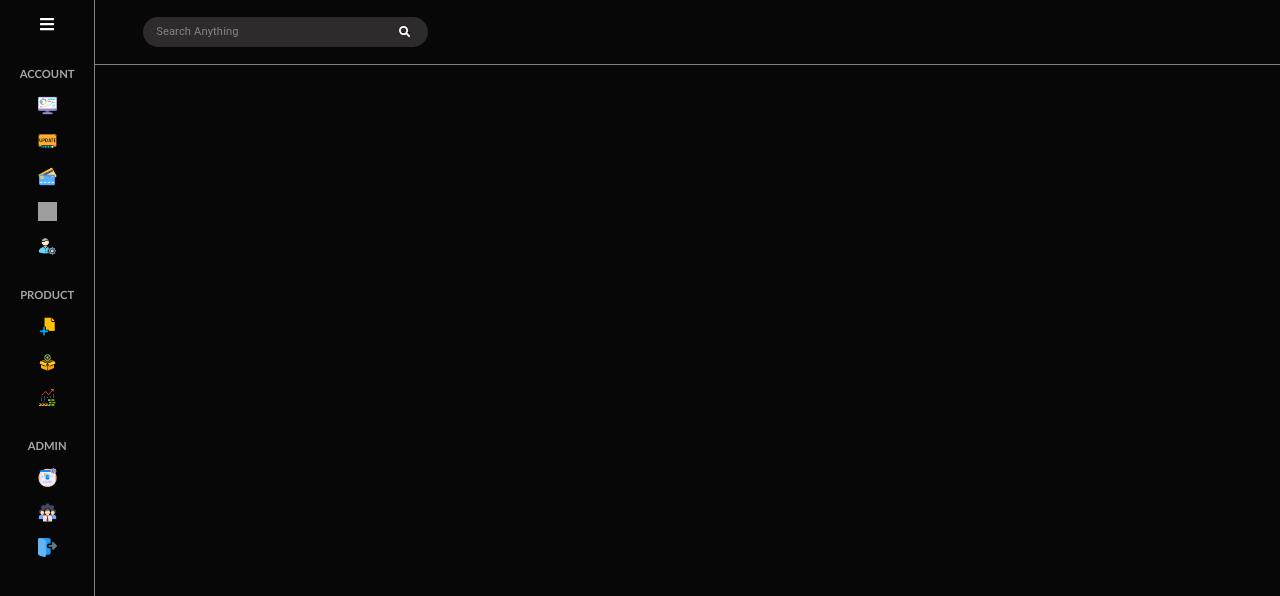
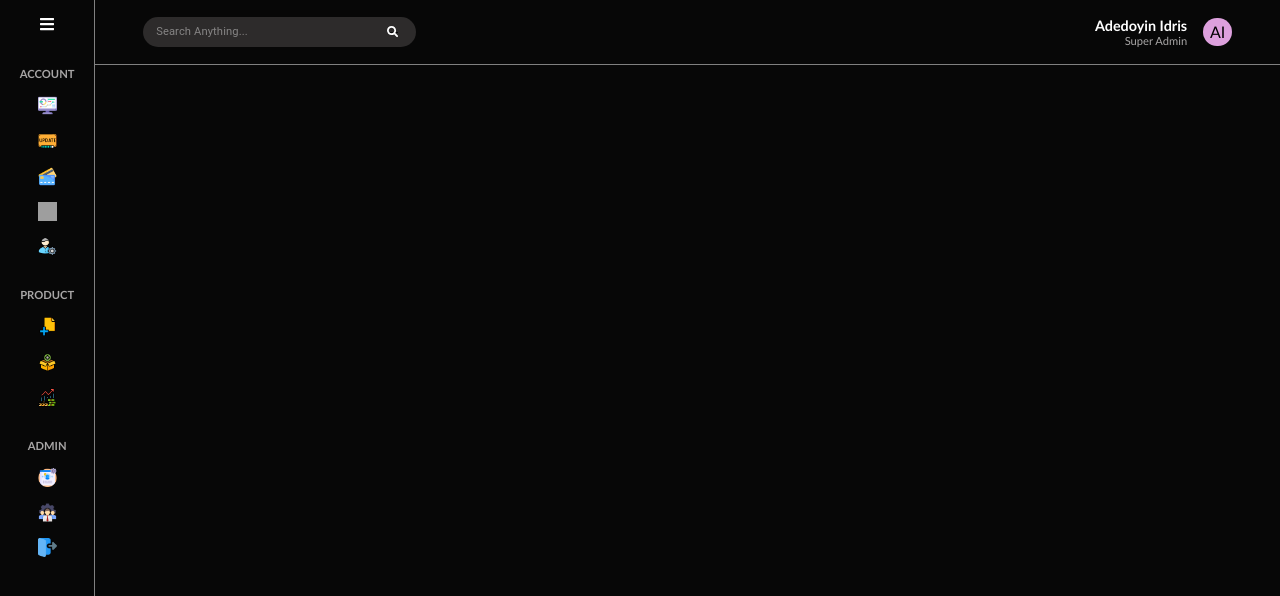
Before and after one commit to DevAdedoyin/monify, a React (Create React App) app: page / in a window 1280 px wide. Shown: the top 596 px of the page. Built offline with nearby package versions, Linux system fonts and the light colour scheme; grey boxes are pictures that could not be loaded.

Commit message:
Username done

```diff
--- a/package.json
+++ b/package.json
@@ -15,6 +15,7 @@
     "@types/react": "^18.2.21",
     "@types/react-dom": "^18.2.7",
     "react": "^18.2.0",
+    "react-badger": "^2.0.18",
     "react-dom": "^18.2.0",
     "react-icons": "^4.11.0",
     "react-router-dom": "^6.16.0",
--- a/src/components/Dashboard/DashboardHeader.module.css
+++ b/src/components/Dashboard/DashboardHeader.module.css
@@ -1,3 +1,4 @@
+
 .headerContainer {
     display: flex;
     justify-content: space-between;
@@ -41,6 +42,41 @@
     width: 50%;
     justify-content: flex-end;
     align-items: center;
-    background-color: brown;
-    color: aliceblue;
+    padding-right: 3rem;
 }
+
+.usernameContainer {
+    display: flex;
+    flex-direction: column;
+    align-items: flex-end;
+    justify-content: center;
+    margin-right: 1rem;
+}
+
+.username {
+    font-size: var(--medium-font);
+    font-weight: 600;
+}
+
+.rank {
+    font-size: var(--small-font);
+    color: var(--grey-font);
+}
+
+
+.profilePicContainer {
+    height: 1.8rem;
+    width: 1.8rem;
+    border-radius: 50%;
+    background-color: plum;
+    display: flex;
+    justify-content: center;
+    align-items: center;
+}
+
+.userInitials {
+    background-color: transparent;
+    color: black;
+    text-align: center;
+    font-weight: 500;
+}
--- a/src/components/Dashboard/DashboardHeader.tsx
+++ b/src/components/Dashboard/DashboardHeader.tsx
@@ -2,17 +2,15 @@ import React from "react";
 import DHStyle from "./DashboardHeader.module.css";
 import Input from "@material-ui/core/Input";
 import InputAdornment from "@material-ui/core/InputAdornment";
-// import SearchIcon from "@material-ui/icons-material/Search";
 import { FaSearch } from "react-icons/fa";
-
-// type Props = {}
+import Badge from "react-badger";
 
 function DashboardHeader() {
   return (
     <div className={DHStyle.headerContainer}>
       <div className={DHStyle.inputContainer}>
         <Input
-          placeholder="Search Anything"
+          placeholder="Search Anything..."
           // variant="outlined"
           className={DHStyle.input}
           endAdornment={
@@ -20,11 +18,22 @@ function DashboardHeader() {
               <FaSearch className={DHStyle.searchIcon} />
             </InputAdornment>
           }
-          style={{color: "white", fontSize: "0.7rem"}}
+          style={{ color: "white", fontSize: "0.7rem" }}
           disableUnderline={true}
         />
       </div>
-      <div className={DHStyle.headerDetailsContainer}></div>
+      <div className={DHStyle.headerDetailsContainer}>
+        <div className={DHStyle.notificationStyle}>{/* <Badge /> */}</div>
+        <div>{/* <p>EN</p> */}</div>
+        <div className={DHStyle.vr}></div>
+        <div className={DHStyle.usernameContainer}>
+          <p className={DHStyle.username}>Adedoyin Idris</p>
+          <p className={DHStyle.rank}>Super Admin</p>
+        </div>
+        <div className={DHStyle.profilePicContainer}>
+          <p className={DHStyle.userInitials}>AI</p>
+        </div>
+      </div>
     </div>
   );
 }
```
Also changed, not shown: 1 other file (tests, documents, lock files or other folders).
